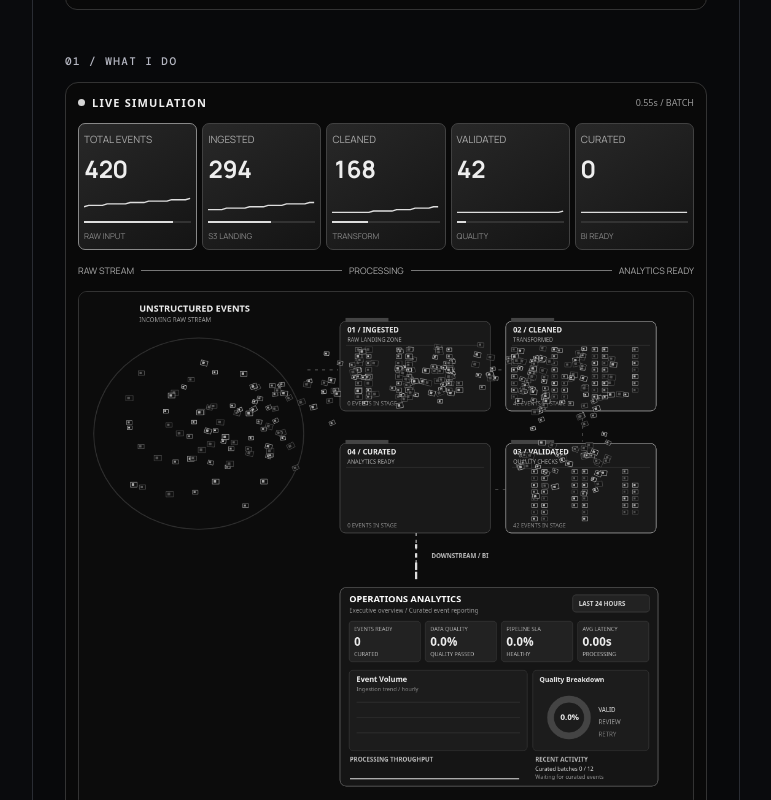
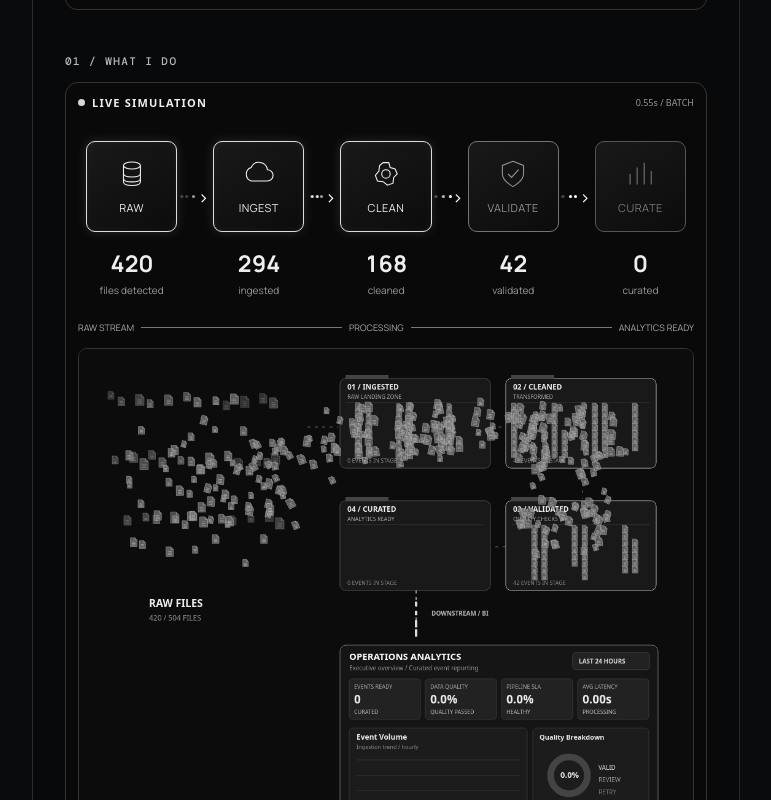
Before and after one commit to abii-18/abinav-data-engineer-portfolio, a React (Vite) app: page / in a window 1280 px wide. Shown: the part 1140-1940 px from the top of the page, without its empty margins (254-1025 px from the left). Built offline with nearby package versions, Linux system fonts and the light colour scheme.

Commit message:
Use pipeline journey and scattered raw file animation

```diff
--- a/src/components/DataInMotion.tsx
+++ b/src/components/DataInMotion.tsx
@@ -43,7 +43,7 @@ function SortingStudio() {
   const canvas = useRef<HTMLCanvasElement>(null)
   const [stats,setStats]=useState([0,0,0,0,0])
   const [batch,setBatch]=useState(0)
-  const traces=useRef<number[][]>(Array.from({length:5},()=>Array(24).fill(0)))
+
   useEffect(()=>{
     const el=canvas.current;if(!el)return
     const ctx=el.getContext('2d');if(!ctx)return
@@ -56,6 +56,12 @@ function SortingStudio() {
     const text=(s:string,x:number,y:number,size=11,color='#ddd',bold=false)=>{g.fillStyle=color;g.font=(bold?'bold ':'')+size+'px system-ui';g.fillText(s,x,y)}
     const line=(x:number,y:number,X:number,Y:number)=>{g.beginPath();g.moveTo(x,y);g.lineTo(X,Y);g.stroke()}
     const box=(x:number,y:number,w:number,h:number,fill='#191919',stroke='#444',r=7)=>{g.fillStyle=fill;g.strokeStyle=stroke;g.lineWidth=1;g.beginPath();g.roundRect(x,y,w,h,r);g.fill();g.stroke()}
+    function documentTile(size:number){
+      g.fillStyle='#777';g.strokeStyle='#bbb';g.lineWidth=.7
+      g.beginPath();g.moveTo(-size/2,-size*.65);g.lineTo(size*.18,-size*.65);g.lineTo(size/2,-size*.3);g.lineTo(size/2,size*.65);g.lineTo(-size/2,size*.65);g.closePath();g.fill();g.stroke()
+      g.beginPath();g.moveTo(size*.18,-size*.65);g.lineTo(size*.18,-size*.3);g.lineTo(size/2,-size*.3);g.stroke()
+      g.strokeStyle='#ddd';for(let row=0;row<3;row++)line(-size*.27,row*size*.21,size*.26,row*size*.21)
+    }
     function spawn(b:number){for(let i=0;i<per;i++){const id=b*per+i,a=id*2.39996,r=18+(id*37%140);events.push({id,created:1+b*interval,src:[195+Math.cos(a)*r,231+Math.sin(a)*r*.87],slots:folders.map((f,j)=>{const s=(id*13+j*19)%100;return[f.x+14+(s%13)*16.4,f.y+46+Math.floor(s/13)*11]})})}}
     function draw(now:number){
       if(!el?.isConnected)return
@@ -63,12 +69,15 @@ function SortingStudio() {
       const elapsed=(now-origin)/1000,currentCycle=Math.floor(elapsed/cycle),t=elapsed%cycle
       if(currentCycle!==previousCycle){
         previousCycle=currentCycle;next=0;events.length=0;last=-1
-        traces.current=Array.from({length:5},()=>Array(24).fill(0))
       }
       while(next<batches&&1+next*interval<=t){spawn(next);next++}
       g.fillStyle='#0c0c0c';g.fillRect(0,0,1000,840)
-      text('UNSTRUCTURED EVENTS',98,32,15,'#eee',true);text('INCOMING RAW STREAM',98,49,10,'#999')
-      g.strokeStyle='#303030';g.beginPath();g.ellipse(195,231,171,156,0,0,Math.PI*2);g.stroke()
+      text('RAW FILES',114,420,17,'#eee',true);text(events.length+' / '+total+' FILES',114,442,12,'#999')
+      for(let i=0;i<38;i++){
+        const x=52+(i*67%278),y=78+(i*97%290),size=10+i%5
+        g.save();g.translate(x,y+Math.sin(t*.7+i)*3);g.globalAlpha=.35+(i%4)*.13
+        documentTile(size);g.restore()
+      }
       const counts=[0,0,0,0],inside=[0,0,0,0];let moving=0
       const active:{e:Tile,stage:number,done:boolean,x:number,y:number,p:number}[]=[]
       for(const e of events){
@@ -87,9 +96,9 @@ function SortingStudio() {
       folders.forEach((f,j)=>{box(f.x,f.y,f.w,f.h,'#191919',inside[j]?'#bbb':'#555',9);g.fillStyle='#444';g.fillRect(f.x+9,f.y-6,70,7);text(f.n,f.x+12,f.y+18,12,'#eee',true);text(f.s,f.x+12,f.y+33,9,'#aaa');g.strokeStyle='#383838';line(f.x+10,f.y+39,f.x+f.w-10,f.y+39);text(inside[j]+' EVENTS IN STAGE',f.x+12,f.y+f.h-9,9,'#888')})
       g.strokeStyle='#777';g.setLineDash([5,7]);line(372,127,422,127);line(671,127,692,127);line(820,194,820,244);line(695,322,674,322);g.setLineDash([])
       for(const {e,stage,done,x,y,p} of active){if(stage===4)continue
-        const size=done?9:8+(e.id%5),tone=['#fff','#bbb','#777','#ddd','#666'][e.id%5]
+        const size=done?9:8+(e.id%5)
         g.save();g.translate(x,y);g.rotate(done?0:Math.sin(e.id*.713)*Math.sin(p*Math.PI)*.5);g.globalAlpha=.75
-        g.fillStyle='#111';g.strokeStyle=tone;g.lineWidth=.8;g.fillRect(-size/2,-size*.36,size,size*.72);g.strokeRect(-size/2,-size*.36,size,size*.72);g.fillStyle=tone;g.fillRect(-size*.3,-size*.2,size*.37,size*.35);g.restore()
+        documentTile(size);g.restore()
       }
       g.strokeStyle='#aaa';g.lineWidth=1.8;g.setLineDash([5,6]);line(549,393,549,466);g.setLineDash([])
       text('DOWNSTREAM / BI',574,434,10,'#bbb',true)
@@ -106,7 +115,7 @@ function SortingStudio() {
       g.lineWidth=11;g.strokeStyle='#444';g.beginPath();g.arc(px+59,py+77,30,0,Math.PI*2);g.stroke();g.strokeStyle='#ddd';g.beginPath();g.arc(px+59,py+77,30,-Math.PI/2,-Math.PI/2+Math.PI*2*.986*intensity);g.stroke();text((intensity*98.6).toFixed(1)+'%',px+45,py+81,13,'#eee',true);text('VALID',px+107,py+68,10,'#ddd');text('REVIEW',px+107,py+88,10,'#999');text('RETRY',px+107,py+108,10,'#777')
       text('PROCESSING THROUGHPUT',X+16,Y+284,10,'#bbb',true);g.strokeStyle='#ddd';g.lineWidth=1.7;g.beginPath();for(let i=0;i<25;i++){const x=X+16+i*11.5,y=Y+312-(.15+i*.03)*28*intensity;if(!i)g.moveTo(x,y);else g.lineTo(x,y)}g.stroke()
       text('RECENT ACTIVITY',X+318,Y+284,10,'#bbb',true);text('Curated batches '+Math.floor(ready/per)+' / '+batches,X+318,Y+299,9,'#ddd');text(ready===total?'Run complete':ready?'Processing curated events':'Waiting for curated events',X+318,Y+312,9,'#999')
-      if(Math.floor(t*8)!==last){last=Math.floor(t*8);const values=[events.length,...counts];setStats(values);setBatch(next);values.forEach((v,i)=>{traces.current[i].push(v);traces.current[i].shift()})}
+      if(Math.floor(t*8)!==last){last=Math.floor(t*8);const values=[events.length,...counts];setStats(values);setBatch(next)}
       frame=requestAnimationFrame(draw)
     }
     frame=requestAnimationFrame(draw)
@@ -114,14 +123,19 @@ function SortingStudio() {
   },[])
   return <div className="sorting-studio">
     <div className="sorting-live"><span className="sorting-pulse"/>LIVE SIMULATION <small>0.55s / BATCH</small></div>
-    <div className="sorting-metrics">{['TOTAL EVENTS','INGESTED','CLEANED','VALIDATED','CURATED'].map((label,i)=>{
-      const values=traces.current[i],min=0,range=504
-      return <div className="sorting-metric" key={label}><span>{label}</span><strong>{stats[i].toLocaleString('en-US')}</strong>
-        <svg viewBox="0 0 100 28" preserveAspectRatio="none" aria-hidden="true"><polyline fill="none" stroke="#ddd" strokeWidth="1.5" points={values.map((v,j)=>`${j*99/(values.length-1)},${24-(v-min)/range*19}`).join(' ')}/></svg>
-        <div className="sorting-track"><i style={{width:(stats[i]/504*100)+'%'}}/></div><small>{['RAW INPUT','S3 LANDING','TRANSFORM','QUALITY','BI READY'][i]}</small></div>
-    })}</div>
+    <div className="pipeline-journey" aria-label="Pipeline progress">
+      {['RAW','INGEST','CLEAN','VALIDATE','CURATE'].map((label,i)=>{
+        const complete=stats[i]===504,active=stats[i]>0&&!complete
+        const icons=[<><ellipse cx="24" cy="12" rx="12" ry="5"/><path d="M12 12v23c0 7 24 7 24 0V12M12 23c0 7 24 7 24 0M12 30c0 7 24 7 24 0"/></>,<path d="M13 34h23a8 8 0 0 0 0-16 12 12 0 0 0-23-3 10 10 0 0 0 0 19Z"/>,<><path d="m20 8 8 0 2 7 7 2 3 7-5 5-1 8-8 3-6-5-8-1-3-8 5-6 1-8Z"/><circle cx="24" cy="24" r="6"/></>,<><path d="M24 6 39 12v12c0 10-15 18-15 18S9 34 9 24V12Z"/><path d="m17 24 5 5 10-11"/></>,<path d="M10 39V24m10 15V15m10 24V8m10 31V20"/>]
+        return <div className="pipeline-step" key={label} data-state={complete?'complete':active?'active':'waiting'}>
+          <div className="pipeline-node"><svg viewBox="0 0 48 48" fill="none" stroke="currentColor" strokeWidth="1.5" aria-hidden="true">{icons[i]}</svg><span>{label}</span></div>
+          {i<4&&<div className="pipeline-connection" data-running={stats[i]>stats[i+1]} aria-hidden="true"><i/><i/><i/><b>›</b></div>}
+          <strong>{stats[i].toLocaleString('en-US')}</strong><small>{['files detected','ingested','cleaned','validated','curated'][i]}</small>
+        </div>
+      })}
+    </div>
     <div className="sorting-flow">RAW STREAM <i/> PROCESSING <i/> ANALYTICS READY</div>
-    <canvas ref={canvas} width={1000} height={840} aria-label="Animated simulated pipeline from unstructured events through ingestion, cleaning, validation, curation and a downstream BI dashboard"/>
+    <canvas ref={canvas} width={1000} height={840} aria-label="Animated simulated pipeline from scattered raw files through ingestion, cleaning, validation, curation and a downstream BI dashboard"/>
     <div className="sorting-foot">ZERO → INGEST → CURATE → COMPLETE <span>BATCH {batch}</span></div>
     <p className="sorting-note">Illustrative simulation, not live production telemetry. Dashboard SLA and quality figures are illustrative.</p>
   </div>
```
